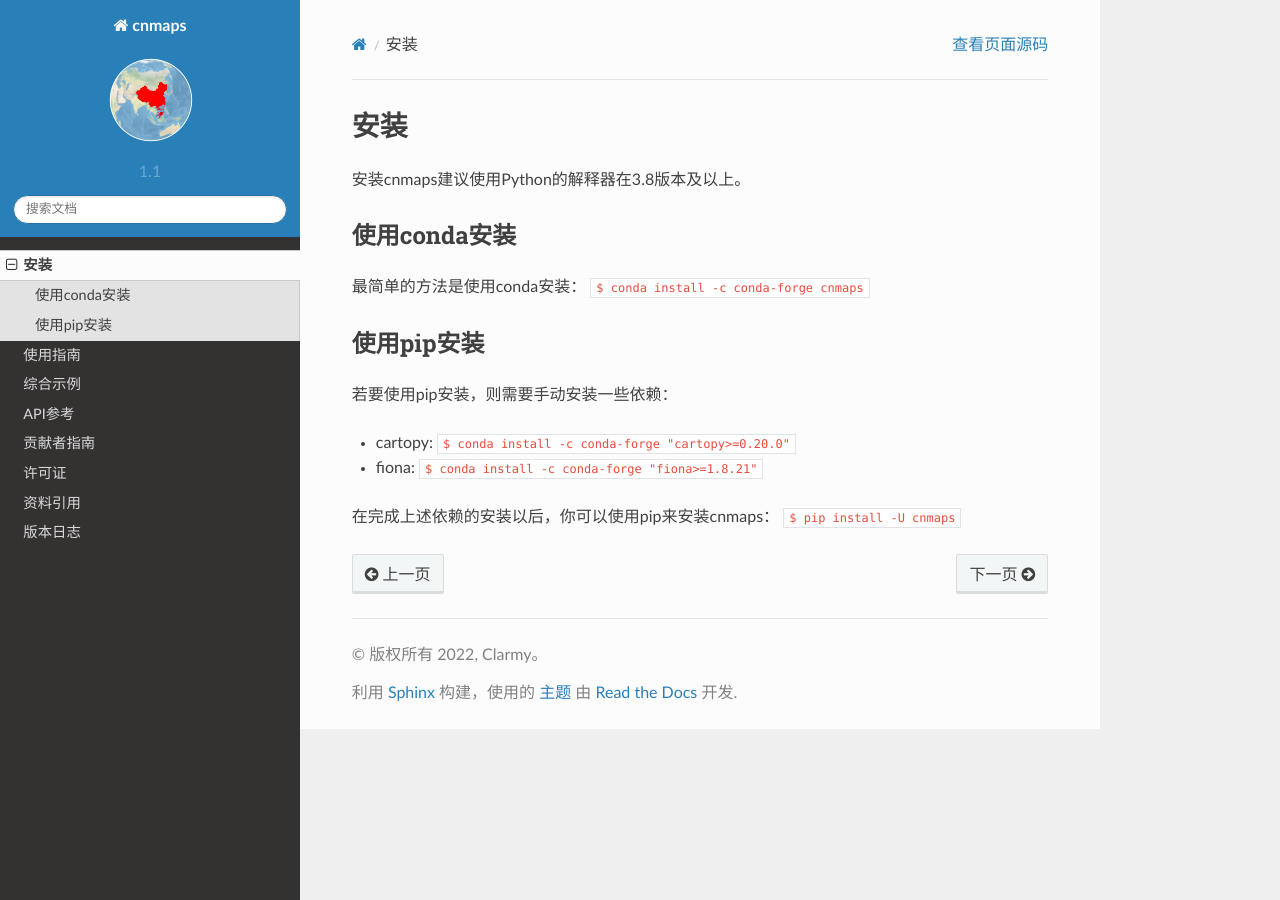
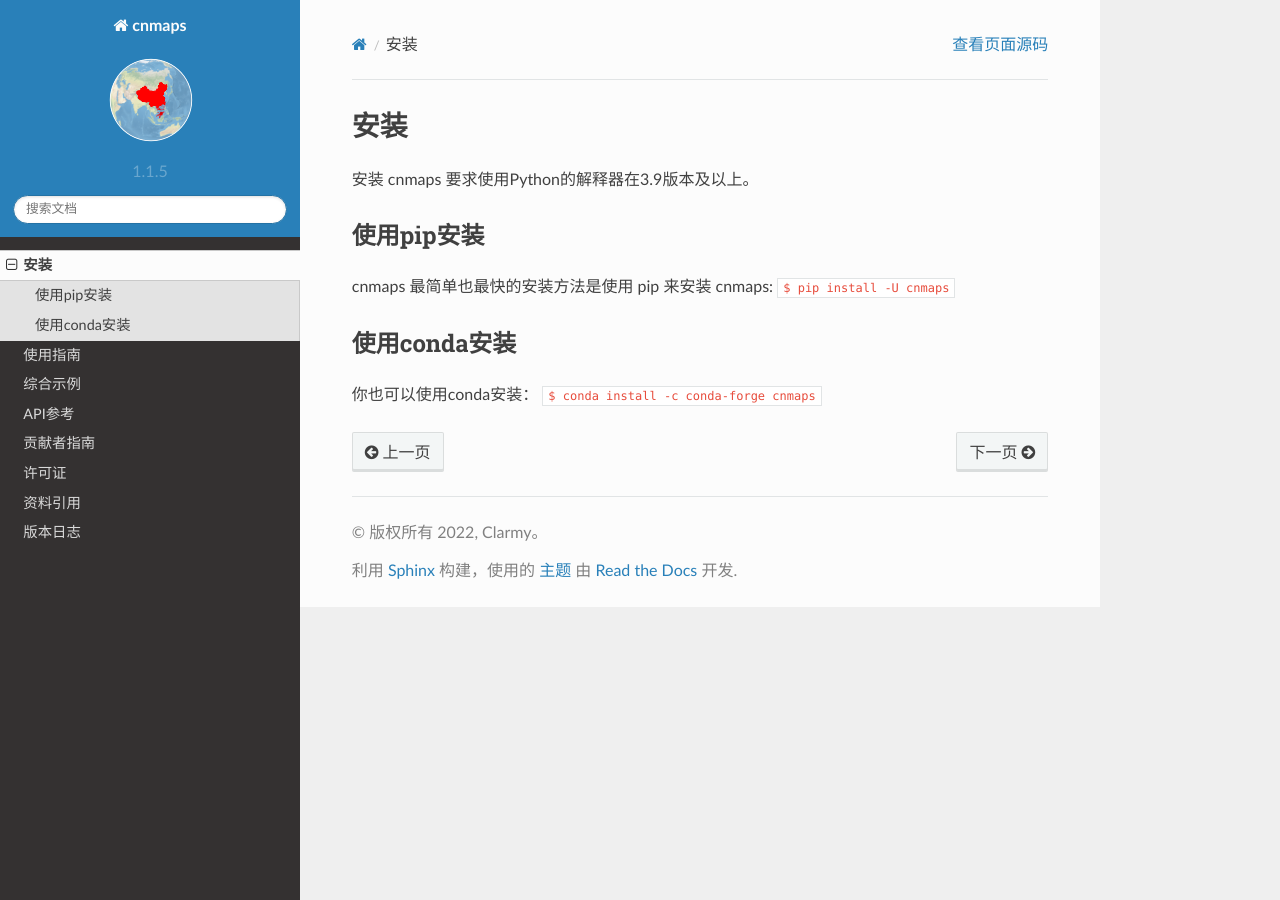
Before and after one commit to cnmetlab/cnmaps, a Sphinx documentation site: the page built from docs/source/content/installation.rst, in a window 1280 px wide. Built offline with Sphinx 7.4.7 and the Read the Docs theme 2.0.0, drawn with Linux system fonts in a browser that asks for light colours.

Commit message:
docs: update

```diff
--- a/docs/source/conf.py
+++ b/docs/source/conf.py
@@ -22,8 +22,8 @@ copyright = "2022, Clarmy"
 author = "Clarmy"
 
 # The full version, including alpha/beta/rc tags
-release = "1.1"
-version = "1.1"
+release = "1.1.5"
+version = "1.1.5"
 
 # -- General configuration ---------------------------------------------------
 
--- a/docs/source/content/installation.rst
+++ b/docs/source/content/installation.rst
@@ -1,17 +1,12 @@
 安装
 =====
-安装cnmaps建议使用Python的解释器在3.8版本及以上。
+安装 cnmaps 要求使用Python的解释器在3.9版本及以上。
+
+使用pip安装
+-------------
+cnmaps 最简单也最快的安装方法是使用 pip 来安装 cnmaps: ``$ pip install -U cnmaps``
+
 
 使用conda安装
 --------------
-最简单的方法是使用conda安装： ``$ conda install -c conda-forge cnmaps``
-
-
-使用pip安装
--------------
-若要使用pip安装，则需要手动安装一些依赖：
-
-* cartopy: ``$ conda install -c conda-forge "cartopy>=0.20.0"``
-* fiona: ``$ conda install -c conda-forge "fiona>=1.8.21"``
-
-在完成上述依赖的安装以后，你可以使用pip来安装cnmaps： ``$ pip install -U cnmaps``
+你也可以使用conda安装： ``$ conda install -c conda-forge cnmaps``
```
Also changed, not shown: docs/source/content/changelog.rst (+10 -0 lines).
